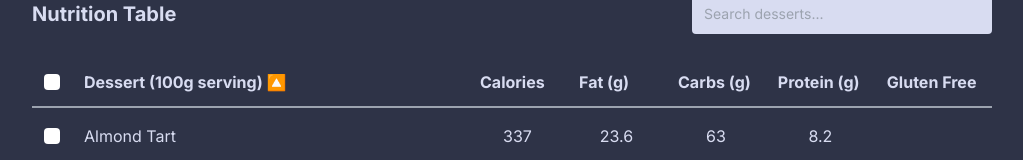
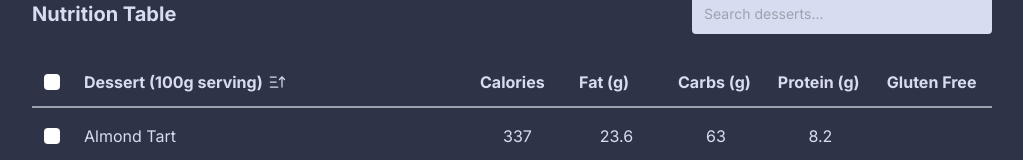
Before and after one commit to seyyed-sina/next-chart-table, a Next.js app: page /table in a window 1280 px wide. Both pictures are taken after a click on the button "Dessert (100g serving)". Shown: the part 128-288 px from the top of the page, without its empty margins (128-1151 px from the left). Built offline with nearby package versions, Linux system fonts and the light colour scheme.

Commit message:
change: sort icon

```diff
--- a/src/components/table/components/TableHead.tsx
+++ b/src/components/table/components/TableHead.tsx
@@ -44,7 +44,8 @@ export const TableHead = ({ table }: TableHeadProps) => {
               {header.isPlaceholder ? null : (
                 <div
                   className={clx(
-                    header.column.getCanSort() && 'cursor-pointer select-none',
+                    header.column.getCanSort() &&
+                      'cursor-pointer flex items-center gap-1 select-none',
                   )}
                   role="button"
                   title={getSortLabel(header)}
@@ -54,8 +55,44 @@ export const TableHead = ({ table }: TableHeadProps) => {
                     header.getContext(),
                   )}
                   {{
-                    asc: ' 🔼',
-                    desc: ' 🔽',
+                    asc: (
+                      <svg
+                        xmlns="http://www.w3.org/2000/svg"
+                        className="size-5 stroke-primary-100"
+                        width="48"
+                        height="48"
+                        viewBox="0 0 24 24"
+                        strokeWidth="1.5"
+                        fill="none"
+                        strokeLinecap="round"
+                        strokeLinejoin="round">
+                        <path stroke="none" d="M0 0h24v24H0z" fill="none" />
+                        <path d="M4 6l7 0" />
+                        <path d="M4 12l7 0" />
+                        <path d="M4 18l9 0" />
+                        <path d="M15 9l3 -3l3 3" />
+                        <path d="M18 6l0 12" />
+                      </svg>
+                    ),
+                    desc: (
+                      <svg
+                        xmlns="http://www.w3.org/2000/svg"
+                        className="size-5 stroke-primary-100"
+                        width="48"
+                        height="48"
+                        viewBox="0 0 24 24"
+                        strokeWidth="1.5"
+                        fill="none"
+                        strokeLinecap="round"
+                        strokeLinejoin="round">
+                        <path stroke="none" d="M0 0h24v24H0z" fill="none" />
+                        <path d="M4 6l9 0" />
+                        <path d="M4 12l7 0" />
+                        <path d="M4 18l7 0" />
+                        <path d="M15 15l3 3l3 -3" />
+                        <path d="M18 6l0 12" />
+                      </svg>
+                    ),
                   }[header.column.getIsSorted() as string] ?? null}
                 </div>
               )}
```
